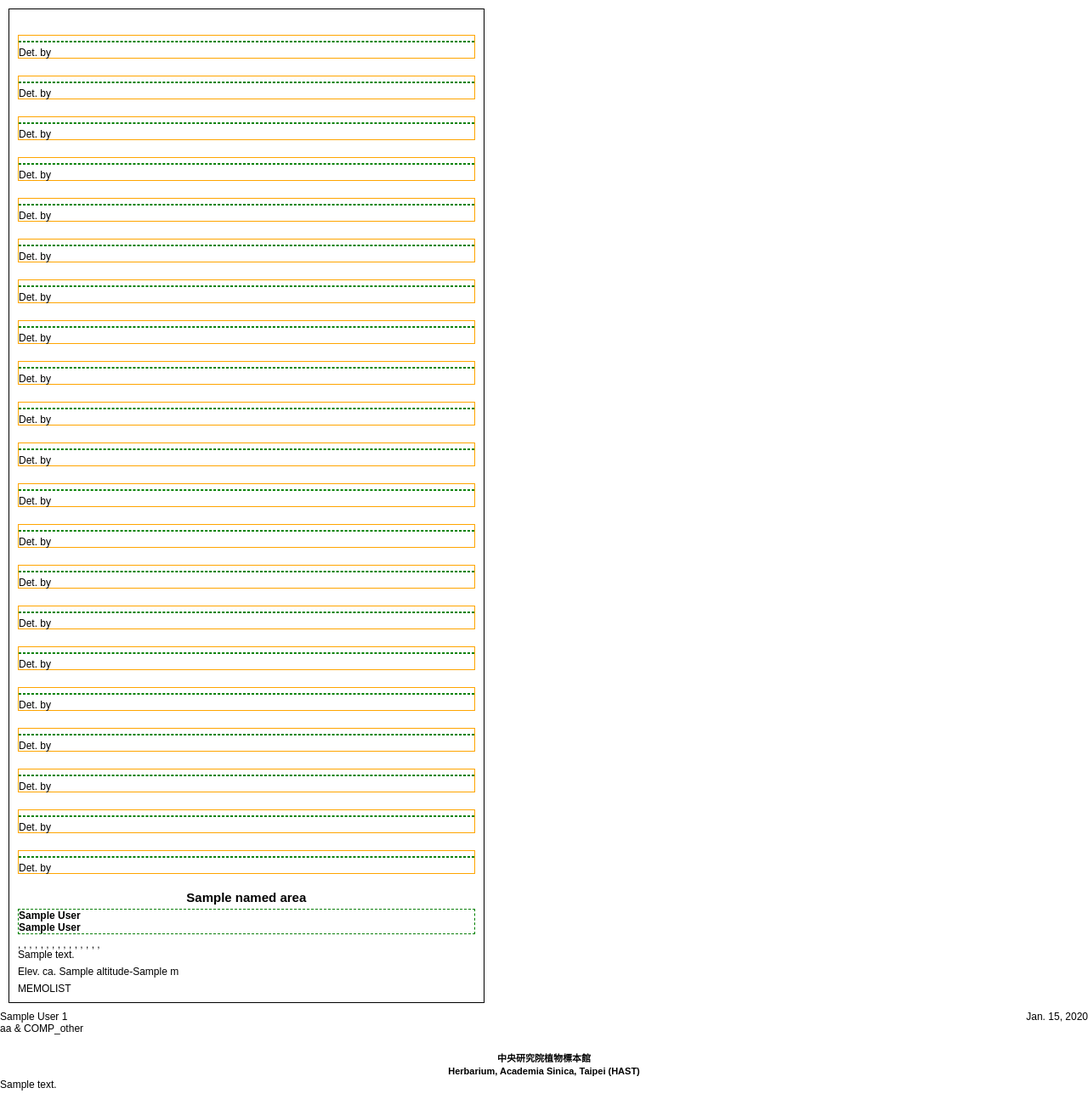
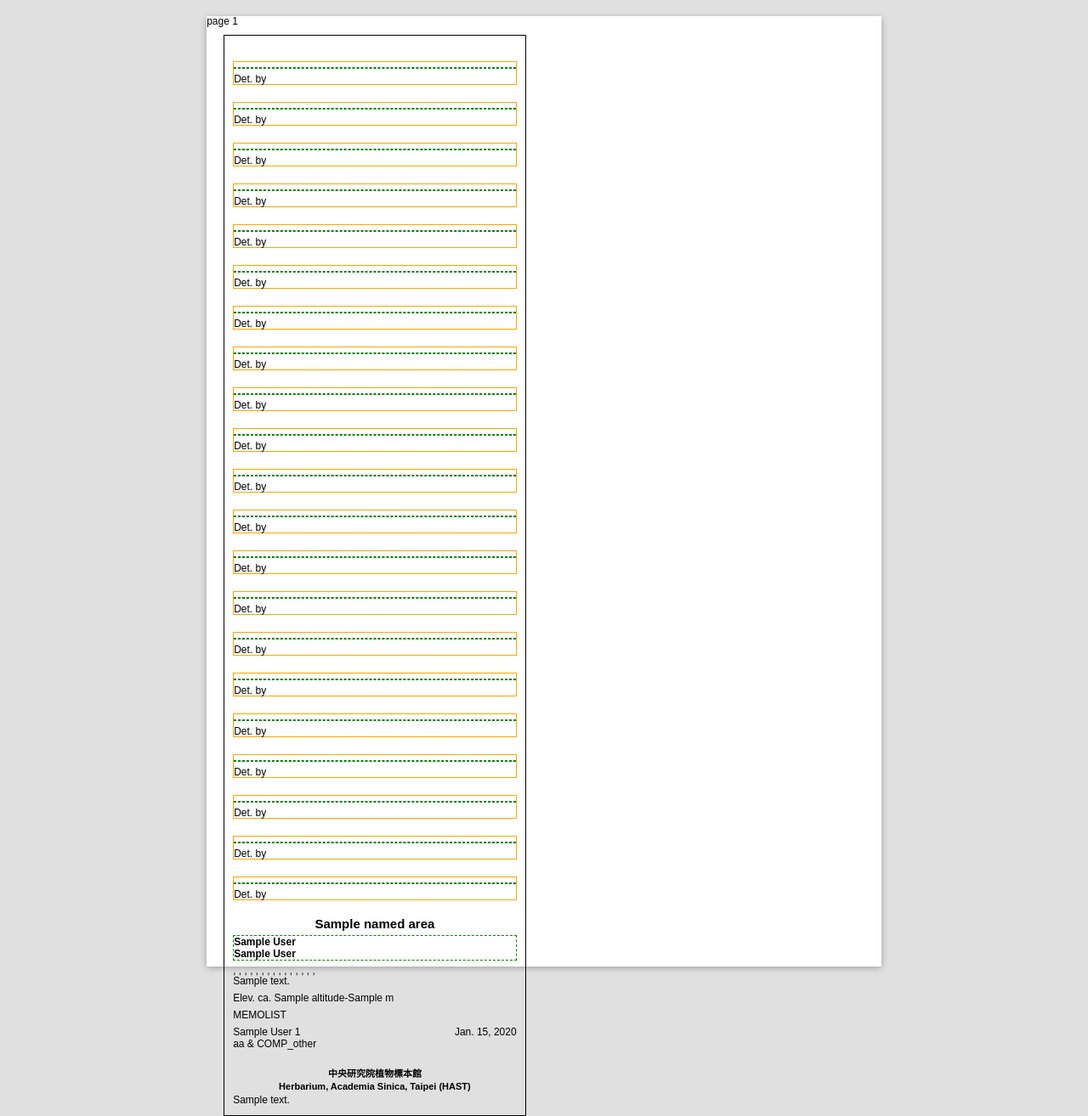
Before and after one commit to moogoo78/naturedb-archive, a Flask app: template app/templates/print-label.html in a window 1280 px wide. Shown: the whole page at 85% size. Before the commit the page ends 1284 px from the top, so only its background shows below. Run offline with Flask 2, Linux system fonts and the light colour scheme; the template is opened without the code that fills it: most values are stand-ins (such as "Sample title", 1, 10 or a date in 2020).

Commit message:
print label & admin collection display

```diff
--- a/app/static/css/print-label.css
+++ b/app/static/css/print-label.css
@@ -50,6 +50,7 @@ table {
 
 body {
   color: black;
+  margin: 0;
   /*font-family: "Yu Gothic Medium", sans-serif;*/
   font-family: "Microsoft JhengHei", sans-serif;
   line-hight: 18px;
@@ -62,14 +63,19 @@ body {
   font-variant-numeric: normal;
   font-size: 12px;
 }
+h1.page-title {
+}
 .hast-label-container {
   display: flex;
-  flex-flow: row wrap;
+  flex-flow: column wrap;
   justify-content: flex-start;
-  align-itmes: stretch:
+  align-items: stretch;
   padding: 0;
   margin: 0;
-  list-style: none;
+  /*background: #def;*/
+  /*height: 296mm;*/
+  height: 1123px;/* 96dpi */
+  width: 794px;/*210mm;*/
 }
 
 .hast-label-item {
@@ -78,74 +84,74 @@ body {
   height: auto;
   /*text-align: center;*/
   border: 1px solid black;
-  margin: 10px;
+  margin: 10px 20px;
   font-size: 12px;
 }
-.institution {
+.hast-label-item .institution {
   font-weight: bold;
   text-align: center;
   line-height: 15px;
   margin-top: 20px;
   font-size: 11px;
 }
-.institution-name{
+.hast-label-item .institution-name {
   display: block;
 }
-.institution-code{
+.hast-label-item .institution-code {
   /*margin-left: 10px;*/
   display: block;
 }
-.collection-name {
+.hast-label-item .collection-name {
   display: block;
   font-size: 15px;
   font-weight: 700;
 }
-.taxon {
+.hast-label-item .taxon {
   font-size: 12px;
   font-weight: 600;
   line-height: 14px;
   margin: 6px 0;
   border: 1px dashed green;
 }
-.id-container {
+.hast-label-item .id-container {
   margin: 20px 0;
   border: 1px solid orange;
 }
-.taxon > span {
+.hast-label-item .taxon > span {
   display: block;
 }
-.locality {
+.hast-label-item .locality {
 }
-.geographic-position {
+.hast-label-item .geographic-position {
   display: flex;
   justify-content: space-between;
   margin: 8px 0;
 }
-.left-right {
+.hast-label-item .left-right {
   display: flex;
   justify-content: space-between;
 }
-.annotations {
+.hast-label-item .annotations {
   margin: 2px 0;
 }
-.annotation-container{
+.hast-label-item .annotation-container{
   margin: 8px 0;
 }
-.collect {
+.hast-label-item .collect {
   display: flex;
   justify-content: space-between;
 }
-.collect-num {
+.hast-label-item .collect-num {
 }
-.collect-date {
+.hast-label-item .collect-date {
 }
-.box {
+.hast-label-item .box {
   display: block;
 }
-.companion {
+.hast-label-item .companion {
   margin: 2px 0;
 }
-.footer {
+.hast-label-item .footer {
   margin-top: 6px;
   font-weight: bold;
   font-size:10px;
@@ -157,17 +163,34 @@ body {
   font-size: 3em;
 */
 
+@page {
+  margin: 0;
+}
+.sheet {
+  margin: 0;
+  box-sizing: border-box;
+  break-after: page;
+}
+body.A4 .sheet {
+  width: 210mm;
+  height: 296mm;
+}
 @media screen {
-
+  body {background: #e0e0e0;}
+  .sheet {
+    background: white;
+    box-shadow: 0 .5mm 2mm rgba(0,0,0,.3);
+    margin: 5mm auto;
+  }
 }
 @media print{
   .hast-label-item {
-    border: 0;;
+    border: 0;
   }
   @page{
     /*size: A4 portrait;*/
-    /*width: 21cm;*/
-    /*height: 29.7cm;*/
+    width: 210mm;
+    height: 296mm;
     /*margin: 30mm 45mm 30mm 45mm;*/
     /*size: 7in 9.25in;*/
     /*margin: 27mm 16mm 27mm 16mm;*/
@@ -177,14 +200,14 @@ body {
     size: auto;
     margin: 0mm;
   }
-  .page {
+  .sheet {
     margin: 0;
     box-shadow: 0;
   }
-  .id-container {
+  .hast-label-item .id-container {
     border: unset;
   }
-  .taxon {
+  .hast-label-item .taxon {
     border: unset;
   }
 }
--- a/app/templates/print-label.html
+++ b/app/templates/print-label.html
@@ -6,11 +6,12 @@
     <meta name="viewport" content="width=device-width, initial-scale=1">
     <link rel="stylesheet" href="{{ url_for('static', filename='css/print-label.css') }}"/>
   </head>
-  <body>
-    <div class="page">
-      <ul class="hast-label-container">
+  <body class="A4">
+    <div class="sheet">
+    <h1 class="page-title">page 1</h1>
+    <div class="hast-label-container">
       {% for item in item_list %}
-        <li class="hast-label-item">
+        <div class="hast-label-item">
           {% for id in item.collection.identifications[1:] %}
           <div class="id-container">
             <div class="taxon">
@@ -53,7 +54,7 @@
           {% set param2b = item.get_parameters(['plant-h', 'fruit', 'fruit-color', 'flower', 'flower-color', 'sex-char'])|map(attribute='value')|join(', ') %}
           {% set param3 = item.collection.get_parameters(['habitat', 'light', 'humidity', 'abundance', 'naturalness'])|map(attribute='value')|join(', ')|capitalize() %}
           {% if param1 %}<div class="annotations">{{ param1 }}.</div>{% endif %}
-          {% if param2a %}<div class="annotations">{{ param2a }}; {% if param2b %}{{ param2b }}.{% endif %}{% endif %}</div>
+          {% if param2a or param2b %}<div class="annotations">{% if param2a %}{{ param2a }};{% endif %}{% if param2b %} {{ param2b }}.{% endif %}</div>{% endif %}
           {% if param3 %}<div class="annotations">{{ param3 }}.</div>{% endif %}
           MEMOLIST
         </div>
@@ -68,9 +69,53 @@
           <span class="box">{{ text }}</span>
           {% endfor %}
         </div>
-      </li>
+        </div>
       {% endfor %}
-    </ul>
-    </page>
+    </div>
+    </div>
+    <script>
+      (function() {
+        'use strict';
+        const wrapper = document.getElementsByClassName('A4')[0];
+        const items = document.getElementsByClassName('hast-label-item');
+        const pages = [];
+        let limit = 1123*2;
+        let countHeight = 0;
+        let countSheet = 0;
+        for (let i=0; i<items.length;i++) {
+          // margin: 10px, padding: 10px, border: 1px
+          countHeight += items[i].offsetHeight + 42;
+          const nextHeight = (i < items.length -1) ? countHeight + items[i+1].offsetHeight +42 : 0;
+          //console.log(i, countHeight, items[i].offsetHeight, nextHeight, countHeight+nextHeight, limit, countHeight+nextHeight > limit, countSheet);
+          console.log(i, countHeight, nextHeight, limit);
+          if (nextHeight >= limit) { /* A4 height px in 96 PPI */
+            //items[i].style.display = 'none';
+
+            // create new sheet
+            countSheet++;
+            countHeight = items[i+1].offsetHeight;
+            const sheetContainer = document.createElement('div');
+            const sheetTitle = document.createElement('h1');
+            const itemsContainer = document.createElement('div');
+            sheetContainer.appendChild(sheetTitle)
+            sheetTitle.classList.add('page-title');
+            sheetTitle.innerHTML = `page ${countSheet+1}`;
+            sheetContainer.classList.add('sheet');
+            itemsContainer.classList.add('hast-label-container');
+            sheetContainer.appendChild(itemsContainer);
+            wrapper.appendChild(sheetContainer);
+            pages.push(itemsContainer);
+            console.log('create new sheet', countSheet);
+          }
+          // move label to other sheet/page
+          if (countSheet > 0) {
+            //console.log(sheets[countSheet-1], 'move', countSheet, sheets);
+            console.log(i, 'move');
+            pages[countSheet-1].appendChild(items[i]);
+            //items[i].style.display = 'none';
+          }
+        }
+      })();
+      q</script>
   </body>
 </html>
--- a/frontend/admin/src/collections/CollectionList.js
+++ b/frontend/admin/src/collections/CollectionList.js
@@ -7,6 +7,7 @@ import {
   DateField,
   ArrayField,
   //ChipField,
+  FunctionField,
   SingleFieldList,
   TextInput,
   ReferenceInput,
@@ -45,7 +46,7 @@ const CollectionList = props => (
       </ArrayField>
       <TextField source="collector.display_name" sortBy="person.full_name" label="採集者"/>
       <TextField source="field_number" label="採集號"/>
-      <TextField source="identification_last.taxon.full_scientific_name" sortable={false} label="學名" />
+      <FunctionField label="Name" render={record => `${record.identification_last.taxon.full_scientific_name} / ${record.identification_last.taxon.common_name}`} label="物種"/>
       <DateField source="collect_date" locales="zh-TW" label="採集日期" />
       <EditButton />
     </Datagrid>
```
Also changed, not shown: app/main/views.py (+5 -2 lines).
